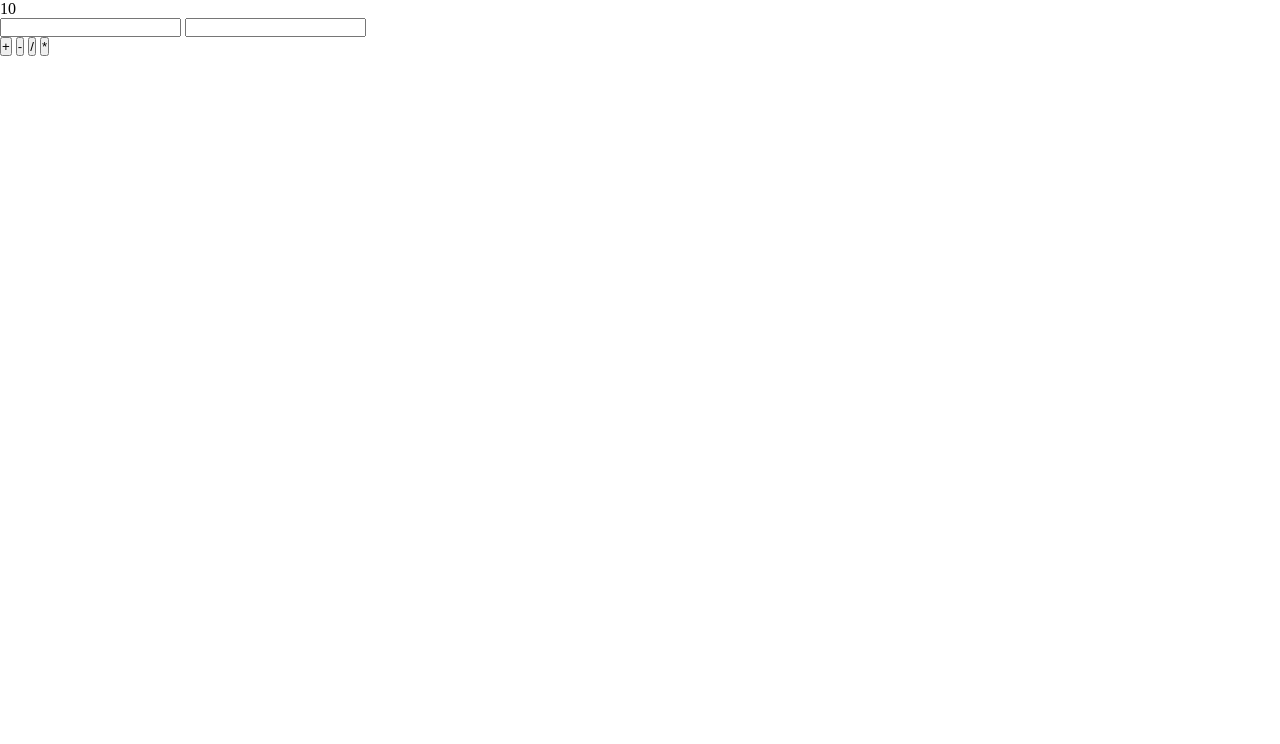
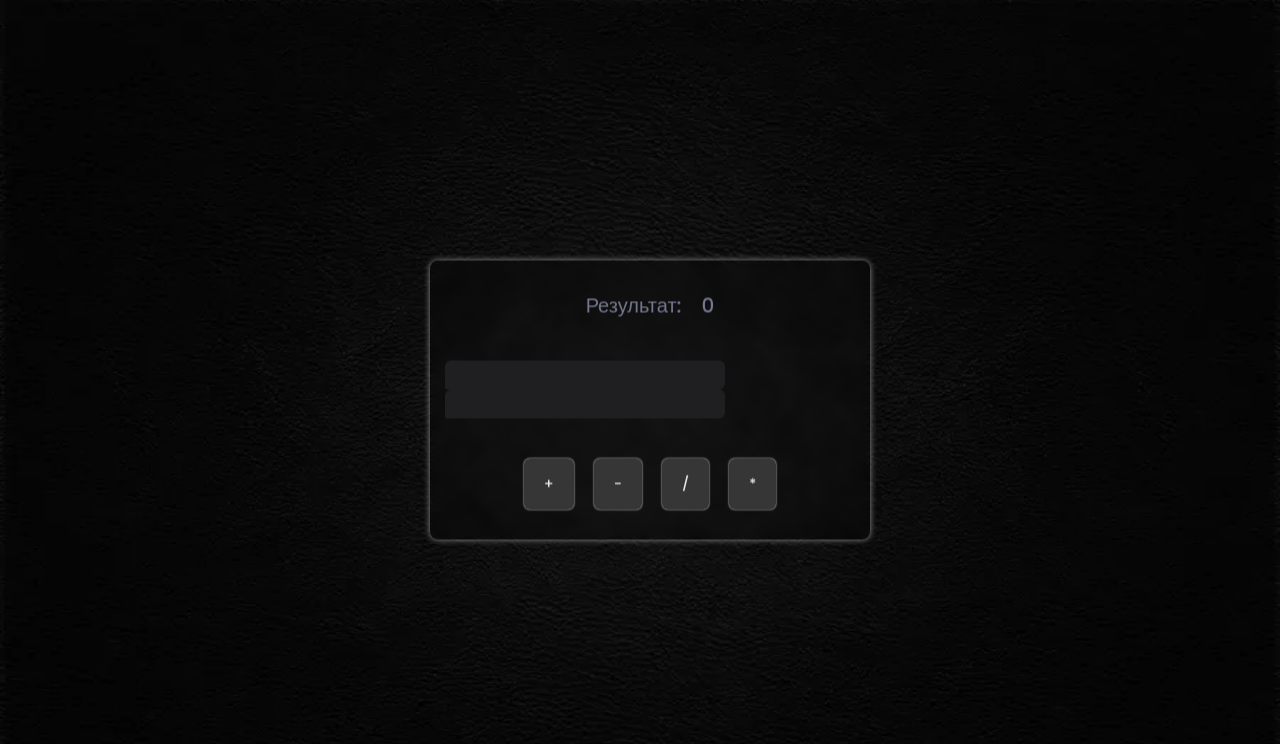
Before and after one commit to kertio/frontend_js_basic, a plain HTML site: page 17-calc/index.html in a window 1280 px wide. Shown: the top 744 px of the page. Drawn offline with Linux system fonts and the light colour scheme.

Commit message:
feat: 17-calc стилизовал калькулятор

```diff
--- a/15-task-object/js/script.js
+++ b/15-task-object/js/script.js
@@ -52,6 +52,8 @@ const ToDoList = {
 
     print() {
         console.log(`В вашем списке задач: ${this.taskList.length}`)
+        console.log(Object.entries(taskList));
+
         this.taskList.forEach(el =>
             console.log(`id: ${el.id}, task: ${el.title}, priority: ${el.priority}`));
         console.log('\n')
--- a/17-calc/css/styles.css
+++ b/17-calc/css/styles.css
@@ -1,5 +1,99 @@
+@import url('https://fonts.googleapis.com/css2?family=Poppins:wght@500&display=swap');
+
 * {
 	box-sizing: border-box;
 	margin: 0;
 	padding: 0;
+	font-family: 'Poppins', sans-serif;
+	font-size: 10px;
+	font-weight: 500;
 }
+
+
+body {
+	background-image: url('../images/bg.jpg');
+	background-position: bottom;
+	background-repeat: no-repeat;
+	background-size: cover;
+	height: 100vh;
+	width: 100%;
+	overflow: hidden;
+}
+
+.container {
+	position: absolute;
+	left: 50%;
+	top: 50%;
+	transform: translate(-50%, -50%);
+	width: 100%;
+	max-width: 440px;
+	margin: 0 auto;
+	margin-left: 10px;
+	margin-right: 10px;
+
+	display: flex;
+	flex-direction: column;
+	gap: 40px;
+	align-self: center;
+	padding: 30px 15px;
+
+	/* border: 1px solid #444141; */
+	border-radius: 8px;
+
+}
+
+.blur {
+	background: rgba(0, 0, 0, 0.1);
+	backdrop-filter: blur(4px);
+	box-shadow: 0 0 6px #949494;
+}
+
+.result__wrapper {
+	display: flex;
+	gap: 20px;
+	justify-content: center;
+}
+
+.result,
+.result-text {
+	font-size: 20px;
+	color: #74778e;
+}
+
+.inputs {
+	display: flex;
+	justify-content: space-between;
+	flex-wrap: wrap;
+}
+
+.inputs__val {
+	border: none;
+	border-radius: 6px 6px 6px 2px;
+	padding: 4px;
+	font-size: 14px;
+	color: #74778e;
+	background-color: #1f1f21;
+}
+
+input[type="number"]::-webkit-outer-spin-button,
+input[type="number"]::-webkit-inner-spin-button {
+	display: none;
+}
+
+.operations {
+	display: flex;
+	justify-content: center;
+	gap: 20px;
+}
+
+.btn {
+	padding: 15px 20px;
+	border: none;
+	border-radius: 6px;
+	color: #efece5;
+	background-color: #363637;
+	font-size: 14px;
+	box-shadow: 0 0 2px #fff;
+	text-align: center;
+	vertical-align: middle;
+}
--- a/17-calc/index.html
+++ b/17-calc/index.html
@@ -8,8 +8,11 @@
 	<link rel="stylesheet" href="./css/styles.css">
 </head>
 <body>
-	<div class="container">
-		<p class="result">10</p>
+	<div class="container blur">
+		<div class="result__wrapper">
+			<p class="result-text">Результат:</p>
+			<p class="result">0</p>
+		</div>
 		<div class="inputs">
 			<input type="number" class="inputs__val val1">
 			<input type="number" class="inputs__val val2">
```
Also changed, not shown: 17-calc/images/bg.jpg (added).
